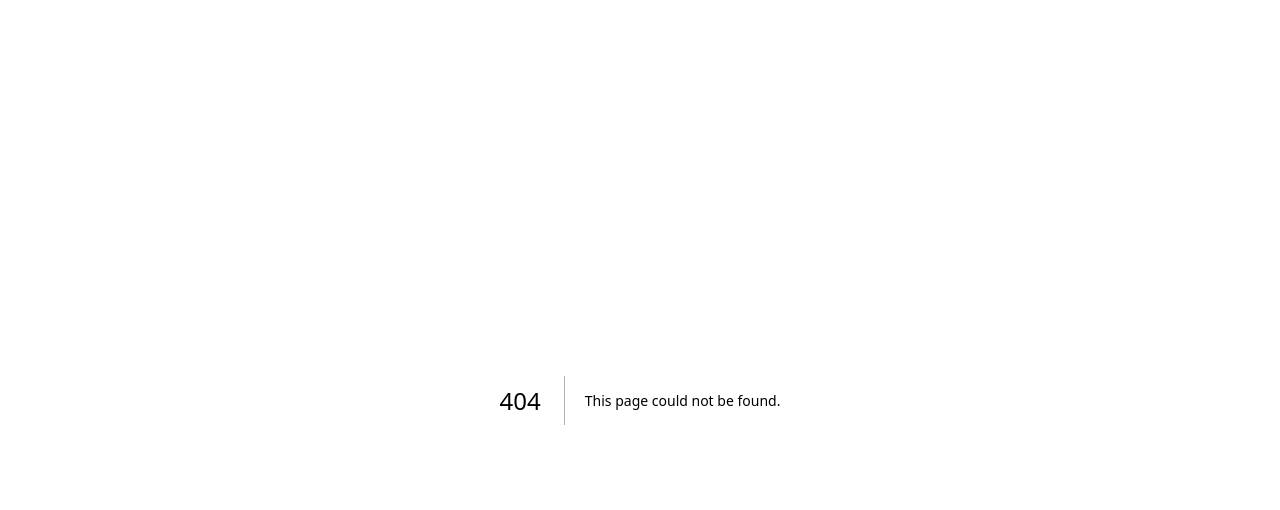
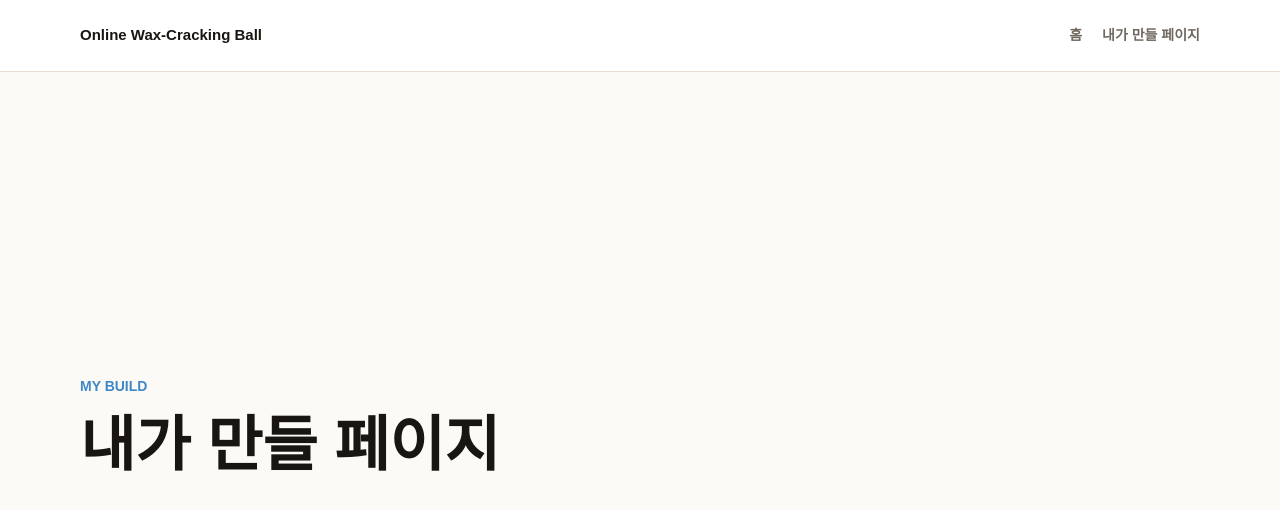
Before and after one commit to hyun2425/Wax-Cracking, a Next.js app in the folder apps/frontend/: page /my-page in a window 1280 px wide. Before the commit this address had no page. Shown: the top 510 px of the page. Built offline with nearby package versions, Linux system fonts and the light colour scheme.

Commit message:
Add user build page tab

```diff
--- /dev/null
+++ b/apps/frontend/src/app/my-page/page.tsx
@@ -0,0 +1,31 @@
+import Link from "next/link";
+
+export default function MyPage() {
+  return (
+    <main className="min-h-screen bg-[#fbfaf6] text-[#191611]">
+      <header className="border-b border-[#e6ded2] bg-white">
+        <nav
+          className="mx-auto flex w-[min(1120px,calc(100%-32px))] items-center justify-between gap-5 py-6 max-md:flex-col max-md:items-start"
+          aria-label="주요 메뉴"
+        >
+          <Link className="text-[15px] font-extrabold" href="/">
+            Online Wax-Cracking Ball
+          </Link>
+          <div className="flex flex-wrap gap-5 text-sm font-bold text-[#6f685e]">
+            <Link href="/">홈</Link>
+            <Link href="/my-page">내가 만들 페이지</Link>
+          </div>
+        </nav>
+      </header>
+
+      <section className="mx-auto flex min-h-[calc(100vh-85px)] w-[min(1120px,calc(100%-32px))] flex-col justify-center py-20">
+        <p className="mb-3 text-sm font-extrabold uppercase text-[#3f88c5]">
+          My Build
+        </p>
+        <h1 className="max-w-3xl text-5xl font-extrabold leading-tight sm:text-6xl">
+          내가 만들 페이지
+        </h1>
+      </section>
+    </main>
+  );
+}
--- a/apps/frontend/src/app/page.tsx
+++ b/apps/frontend/src/app/page.tsx
@@ -248,6 +248,7 @@ export default function Home() {
             <a href="#features">왁스볼</a>
             <a href="#freezer">냉동 규칙</a>
             <a href="#deploy">연결 상태</a>
+            <a href="/my-page">내가 만들 페이지</a>
           </div>
         </nav>
 
```
